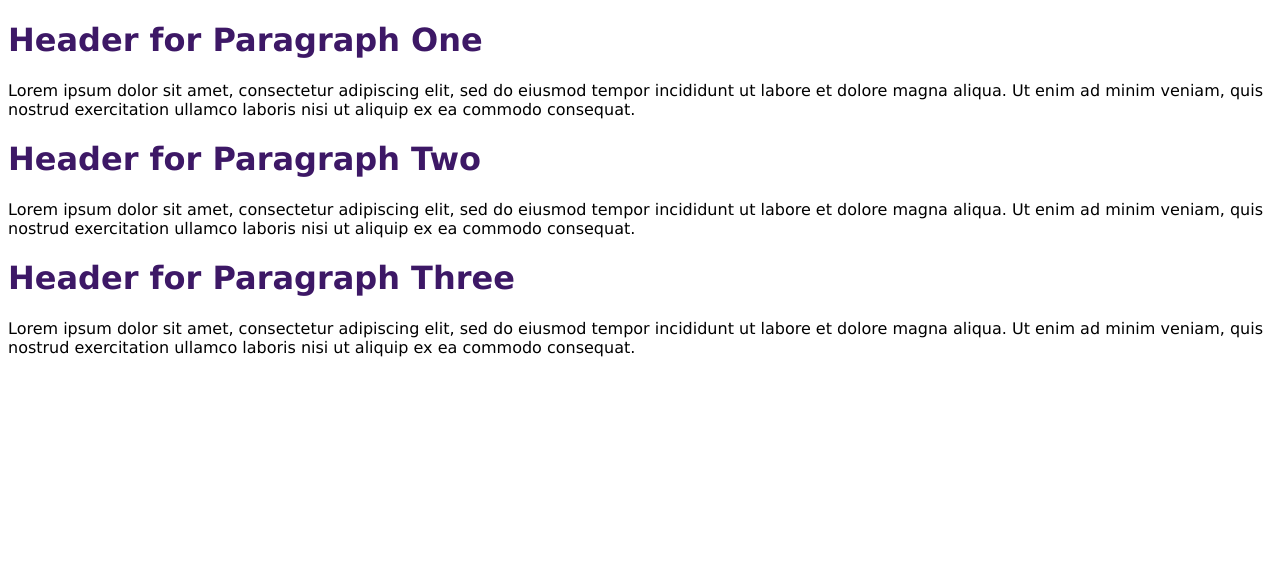
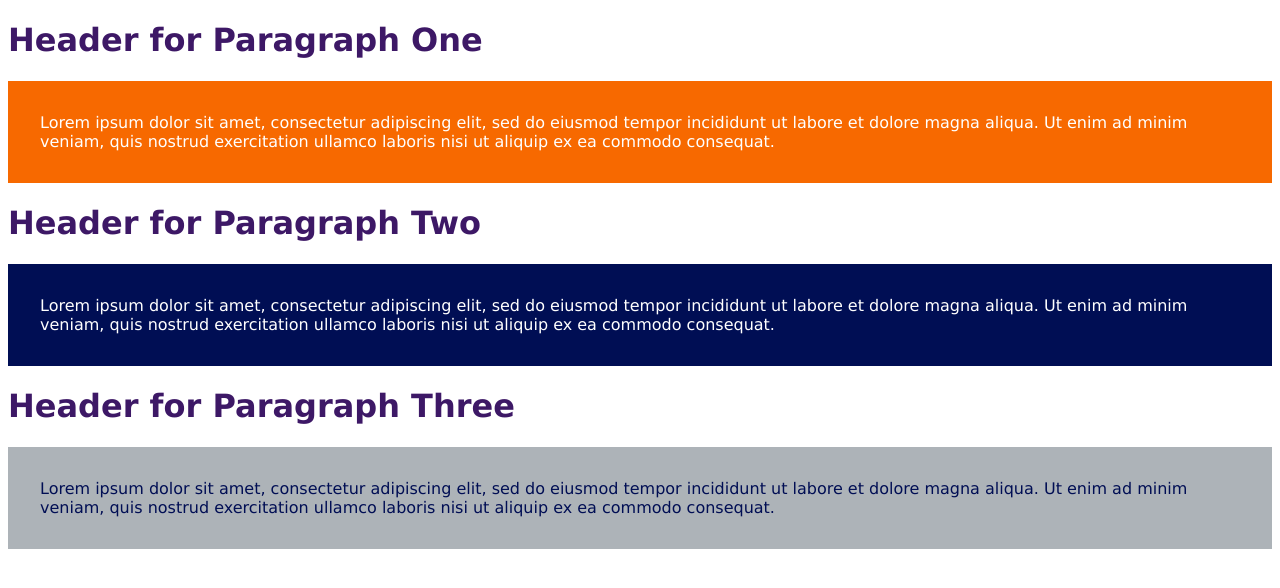
Before and after one commit to egutie01/ist263, a plain HTML site: page lab08/participation08.html in a window 1280 px wide. Drawn offline with Linux system fonts and the light colour scheme.

Commit message:
Update participation08.html

```diff
--- a/lab08/participation08.html
+++ b/lab08/participation08.html
@@ -25,11 +25,11 @@
 
 <body>
     <h1>Header for Paragraph One</h1>
-    <p class=”paragraph1”>Lorem ipsum dolor sit amet, consectetur adipiscing elit, sed do eiusmod tempor incididunt ut labore et dolore magna aliqua. Ut enim ad minim veniam, quis nostrud exercitation ullamco laboris nisi ut aliquip ex ea commodo consequat.</p>
+    <p class="paragraph1"> Lorem ipsum dolor sit amet, consectetur adipiscing elit, sed do eiusmod tempor incididunt ut labore et dolore magna aliqua. Ut enim ad minim veniam, quis nostrud exercitation ullamco laboris nisi ut aliquip ex ea commodo consequat.</p>
     <h1>Header for Paragraph Two</h1>
-    <p class=”paragraph2”>Lorem ipsum dolor sit amet, consectetur adipiscing elit, sed do eiusmod tempor incididunt ut labore et dolore magna aliqua. Ut enim ad minim veniam, quis nostrud exercitation ullamco laboris nisi ut aliquip ex ea commodo consequat.</p>
+    <p class="paragraph2">Lorem ipsum dolor sit amet, consectetur adipiscing elit, sed do eiusmod tempor incididunt ut labore et dolore magna aliqua. Ut enim ad minim veniam, quis nostrud exercitation ullamco laboris nisi ut aliquip ex ea commodo consequat.</p>
     <h1>Header for Paragraph Three</h1>
-    <p class=”paragraph3”>Lorem ipsum dolor sit amet, consectetur adipiscing elit, sed do eiusmod tempor incididunt ut labore et dolore magna aliqua. Ut enim ad minim veniam, quis nostrud exercitation ullamco laboris nisi ut aliquip ex ea commodo consequat.</p>
+    <p class="paragraph3">Lorem ipsum dolor sit amet, consectetur adipiscing elit, sed do eiusmod tempor incididunt ut labore et dolore magna aliqua. Ut enim ad minim veniam, quis nostrud exercitation ullamco laboris nisi ut aliquip ex ea commodo consequat.</p>
 </body>
 
 </html>
```
